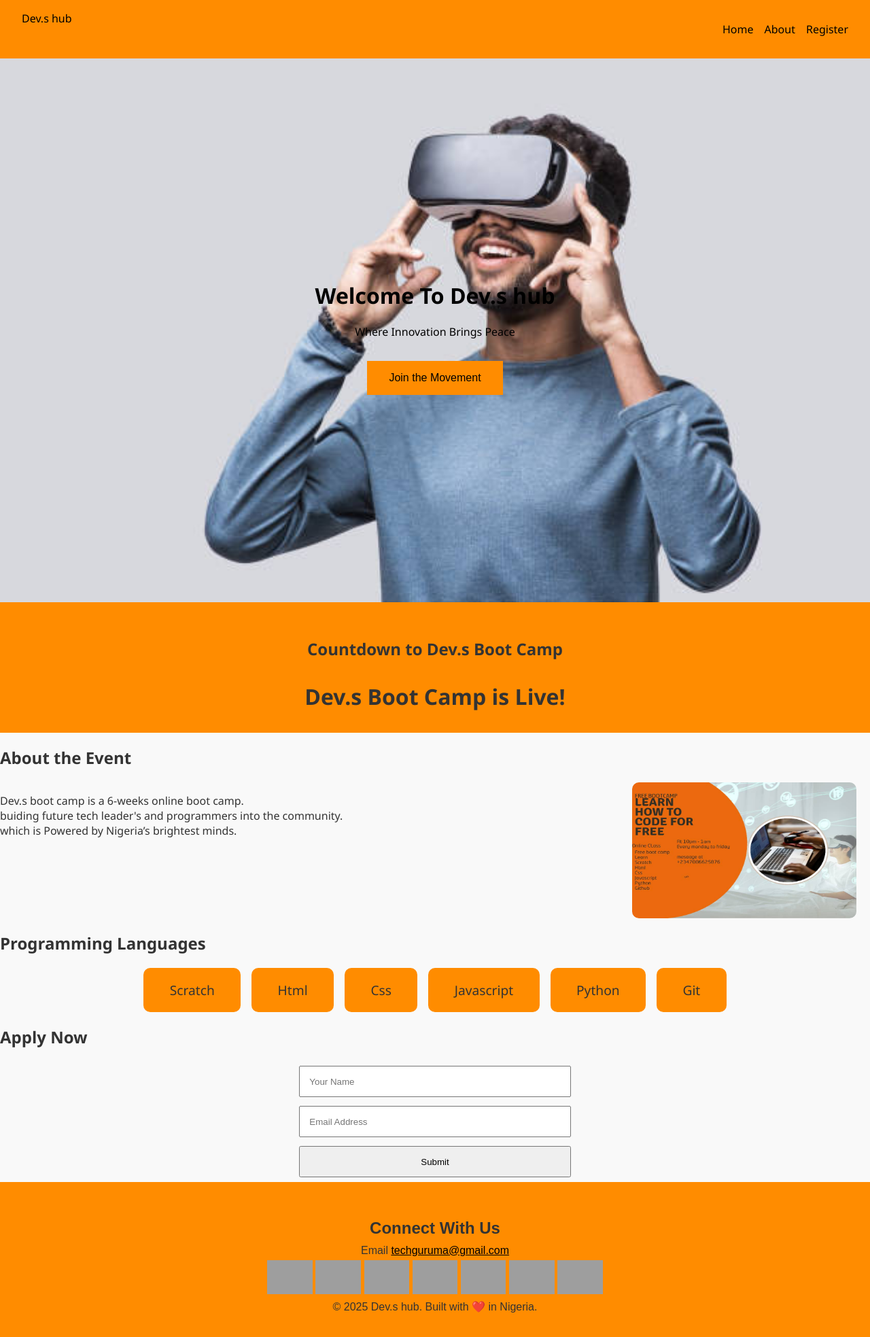
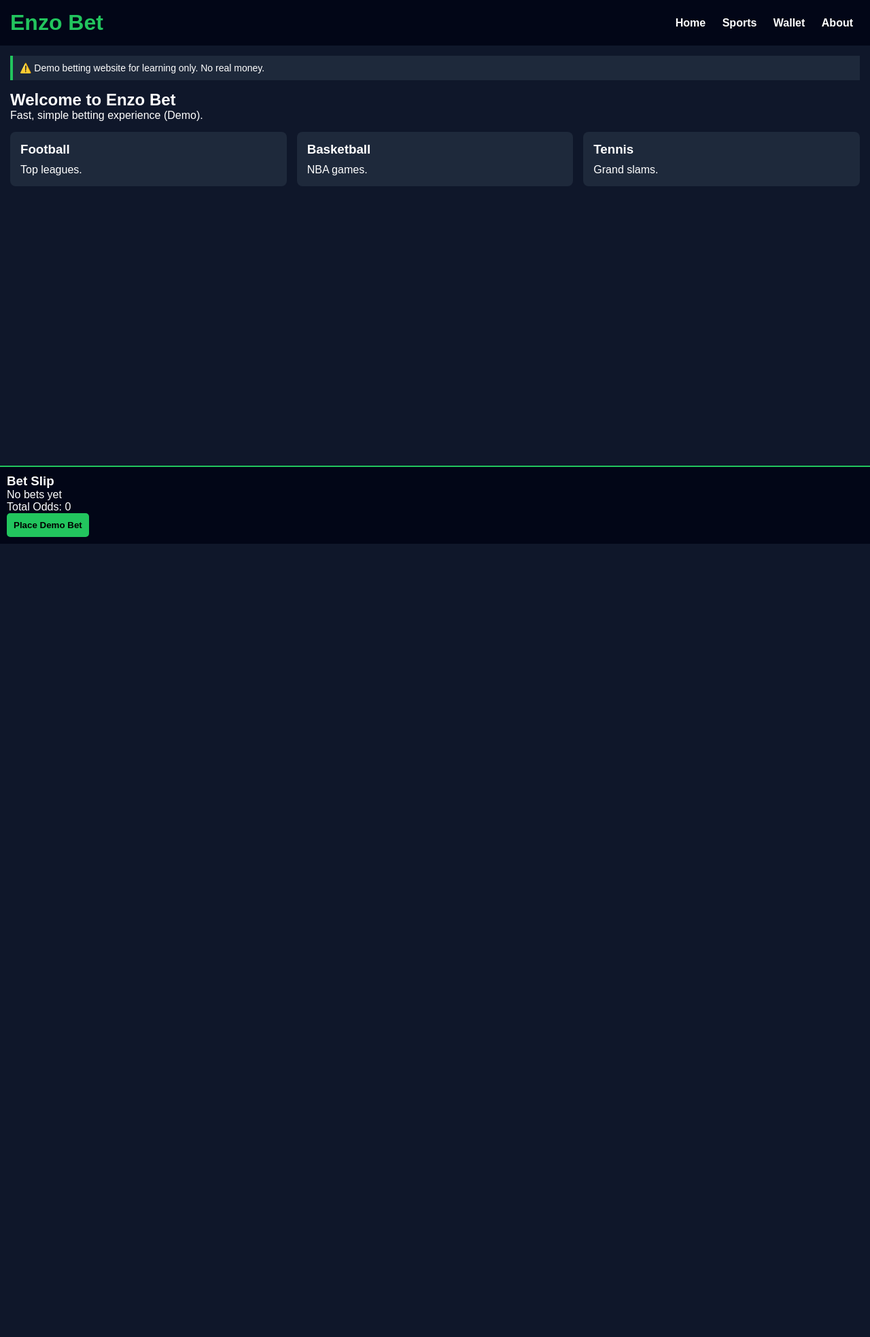
Before and after one commit to muyiwatayo/Chat-app, a plain HTML site: page index.html in a window 1280 px wide. Shown: the whole page at 68% size. After the commit the page ends 800 px from the top, so only its background shows below. Drawn offline with Linux system fonts and the light colour scheme; grey boxes are pictures that could not be loaded.

Commit message:
Update index.html to Enzo's bet

```diff
--- a/index.html
+++ b/index.html
@@ -2,86 +2,133 @@
 <html lang="en">
 <head>
   <meta charset="UTF-8" />
-  <meta name="viewport" content="width=device-width, initial-scale=1.0" />
-  <title>Dev.s hub</title>
-  <link rel="stylesheet" href="style.css" />
+  <meta name="viewport" content="width=device-width, initial-scale=1.0"/>
+  <title>Enzo Bet</title>
+  <style>
+    *{margin:0;padding:0;box-sizing:border-box;font-family:Arial,sans-serif}
+    body{background:#0f172a;color:white}
+    header{background:#020617;padding:15px;display:flex;justify-content:space-between;align-items:center}
+    header h1{color:#22c55e}
+    nav a{color:white;margin:0 10px;text-decoration:none;font-weight:bold}
+    nav a:hover{color:#22c55e}
+    .container{padding:15px}
+    .notice{background:#1e293b;padding:10px;border-left:4px solid #22c55e;margin-bottom:15px;font-size:14px}
+    .grid{display:grid;grid-template-columns:repeat(auto-fit,minmax(200px,1fr));gap:15px}
+    .card{background:#1e293b;padding:15px;border-radius:8px}
+    .card h3{margin-bottom:10px}
+    .odds{display:flex;justify-content:space-between;margin-top:10px}
+    .odd{background:#020617;padding:8px 10px;border-radius:5px;cursor:pointer}
+    .odd:hover{background:#22c55e;color:black}
+    #betslip{position:fixed;bottom:0;left:0;right:0;background:#020617;padding:10px;border-top:2px solid #22c55e}
+    button{padding:10px;border:none;border-radius:5px;background:#22c55e;color:black;font-weight:bold;cursor:pointer}
+    .hidden{display:none}
+  </style>
 </head>
 <body>
+
+<header>
+  <h1>Enzo Bet</h1>
   <nav>
-    <div class="logo"><bold>Dev.s hub</bold></div>
-    <ul>
-      <li><a href="index.html">Home</a></li>
-      <li><a href="about.html">About</a></li>
-      <li><a href="register.html">Register</a></li>
+    <a href="#" onclick="showPage('home')">Home</a>
+    <a href="#" onclick="showPage('sports')">Sports</a>
+    <a href="#" onclick="showPage('wallet')">Wallet</a>
+    <a href="#" onclick="showPage('about')">About</a>
+  </nav>
+</header>
 
-    </ul>
-  </nav>
+<div class="container">
+  <div class="notice">
+    ⚠️ Demo betting website for learning only. No real money.
+  </div>
 
-  <header>
-    <div class="overlay">
-      <h1>Welcome To Dev.s hub</h1>
-      <p>Where Innovation Brings Peace</p>
-      <button onclick="location.href='#register'">Join the Movement</button>
-    </div>
-  </header>
-
-  <section class="countdown">
-    <h2>Countdown to Dev.s Boot Camp</h2>
-    <div id="timer"></div>
-  </section>
-
-  <section id="about">
-    <h2>About the Event</h2>
-    <div class="sec"><p>Dev.s boot camp is a 6-weeks online boot camp. <br>buiding future tech leader's and programmers into the community. <br>which is Powered by Nigeria’s brightest minds.</p> <img src="IMG-20251105-WA0039.jpg" height="200px" width="330px">
-   </div>
-
-  </section>
-
-  <section id="tracks">
-    <h2>Programming Languages</h2>
-    <div class="cards">
-      <div class="card">Scratch</div>
-      <div class="card">Html</div>
-      <div class="card">Css</div>
-      <div class="card">Javascript</div>
-      <div class="card">Python</div>
-      <div class="card">Git</div>
-
+  <section id="home">
+    <h2>Welcome to Enzo Bet</h2>
+    <p>Fast, simple betting experience (Demo).</p>
+    <div class="grid" style="margin-top:15px">
+      <div class="card"><h3>Football</h3><p>Top leagues.</p></div>
+      <div class="card"><h3>Basketball</h3><p>NBA games.</p></div>
+      <div class="card"><h3>Tennis</h3><p>Grand slams.</p></div>
     </div>
   </section>
 
-
-
-    </section>
-  <section id="register">
-    <h2>Apply Now</h2>
-    <form>
-      <input type="text" placeholder="Your Name" required />
-      <input type="email" placeholder="Email Address" required />
-      <button type="submit" onclick="submit">Submit</button>
-    </form>
+  <section id="sports" class="hidden">
+    <h2>Football Matches</h2>
+    <div class="grid" style="margin-top:10px">
+      <div class="card">
+        <h3>Arsenal vs Chelsea</h3>
+        <div class="odds">
+          <div class="odd" onclick="addBet('Arsenal',1.8)">1.8</div>
+          <div class="odd" onclick="addBet('Draw',3.2)">3.2</div>
+          <div class="odd" onclick="addBet('Chelsea',2.5)">2.5</div>
+        </div>
+      </div>
+      <div class="card">
+        <h3>Real Madrid vs Barca</h3>
+        <div class="odds">
+          <div class="odd" onclick="addBet('Real Madrid',2.0)">2.0</div>
+          <div class="odd" onclick="addBet('Draw',3.5)">3.5</div>
+          <div class="odd" onclick="addBet('Barca',2.2)">2.2</div>
+        </div>
+      </div>
+    </div>
   </section>
 
-  <footer>
+  <section id="wallet" class="hidden">
+    <h2>Wallet</h2>
+    <p>Balance: ₦<span id="balance">10000</span></p>
+    <button onclick="addFunds()">Add Demo Funds</button>
+  </section>
 
-    <h3>Connect With Us</h3>
-    <p>Email <span class="copy-email" onclick="copyEmail()">techguruma@gmail.com</span></p>
+  <section id="about" class="hidden">
+    <h2>About Enzo Bet</h2>
+    <p>This is a sample betting-style website made with only HTML, CSS and JavaScript.</p>
+    <p>It is only for learning, not real betting.</p>
+  </section>
+</div>
 
-    <div class="social-icons">
-      <a href="https://wa.me/+2349081416637" target="_blank"><img src="https://cdn-icons-png.flaticon.com/512/733/733585.png" alt="whatsapp" style="height: 50px;"></a>
-      <a href="https://instagram.com/odeshinam" target="_blank"><img src="https://cdn-icons-png.flaticon.com/512/2111/2111463.png" alt="instagram" style="height: 50px;"></a>
-      <a href="https://x.com/EyitayoOlu33826" target="_blank"><img src="https://cdn-icons-png.flaticon.com/512/3670/3670151.png" alt="x" style="height: 50px;"></a>
-      <a href="https://linkedin.com/Eyitayo Oluwamuyiwa" target="_blank"><img src="https://cdn-icons-png.flaticon.com/512/174/174857.png" alt="linkedin" style="height: 50px;"></a>
-      <a href="https://facebook.com/Martins Odeshina" target="_blank"><img src="https://cdn-icons-png.flaticon.com/512/733/733547.png" alt="facebook" style="height: 50px;"></a>
-      <a href="https://tiktok.com/@eyitayo2008" target="_blank"><img src="https://cdn-icons-png.flaticon.com/512/3046/3046122.png" alt="tiktok" style="height: 50px;"></a>
-      <a href="https://youtube.com/Eyitayo Oluwamuyiwa" target="_blank"><img src="https://cdn-icons-png.flaticon.com/512/1384/1384060.png" alt="Youtube" style="height: 50px;"></a>
-    </div>
+<div id="betslip">
+  <h3>Bet Slip</h3>
+  <div id="betItems">No bets yet</div>
+  <p>Total Odds: <span id="totalOdds">0</span></p>
+  <button onclick="placeBet()">Place Demo Bet</button>
+</div>
 
-    <p>&copy; 2025 Dev.s hub. Built with ❤️ in Nigeria.</p>
-  </footer>
+<script>
+  let bets=[];
+  let balance=10000;
 
-  <script src="script.js">
-    document.querySelector o
-  </script>
+  function showPage(page){
+    document.querySelectorAll('section').forEach(s=>s.classList.add('hidden'));
+    document.getElementById(page).classList.remove('hidden');
+  }
+
+  function addBet(name,odd){
+    bets.push({name,odd});
+    renderBets();
+  }
+
+  function renderBets(){
+    const box=document.getElementById('betItems');
+    if(bets.length===0){box.innerText='No bets yet';return;}
+    box.innerHTML=bets.map(b=>`<div>${b.name} @ ${b.odd}</div>`).join('');
+    let total=bets.reduce((t,b)=>t*b.odd,1).toFixed(2);
+    document.getElementById('totalOdds').innerText=total;
+  }
+
+  function placeBet(){
+    if(bets.length===0){alert('Add a bet first');return;}
+    alert('Demo bet placed!');
+    bets=[];
+    renderBets();
+    document.getElementById('totalOdds').innerText=0;
+  }
+
+  function addFunds(){
+    balance+=5000;
+    document.getElementById('balance').innerText=balance;
+    alert('₦5000 demo funds added');
+  }
+</script>
+
 </body>
 </html>
```
